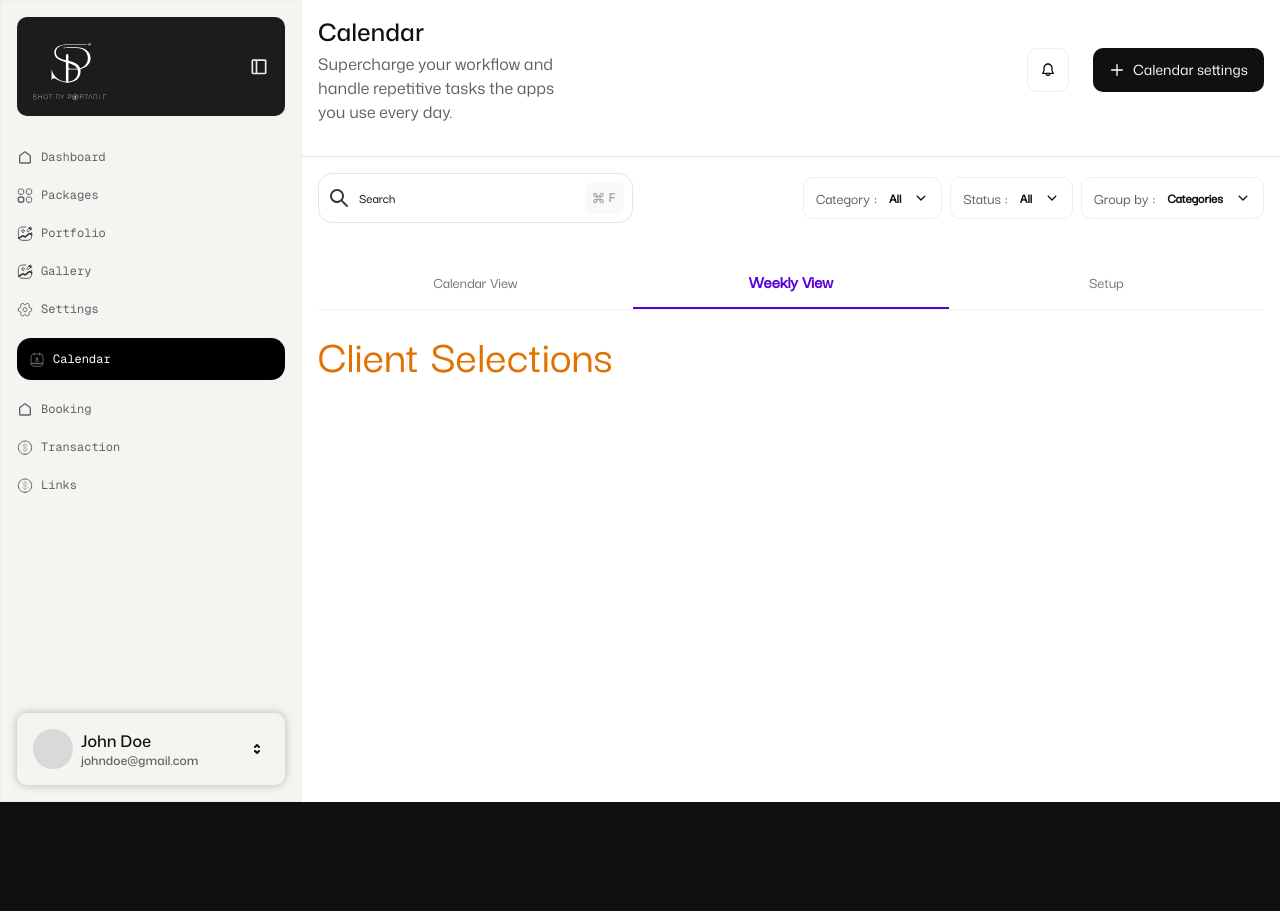
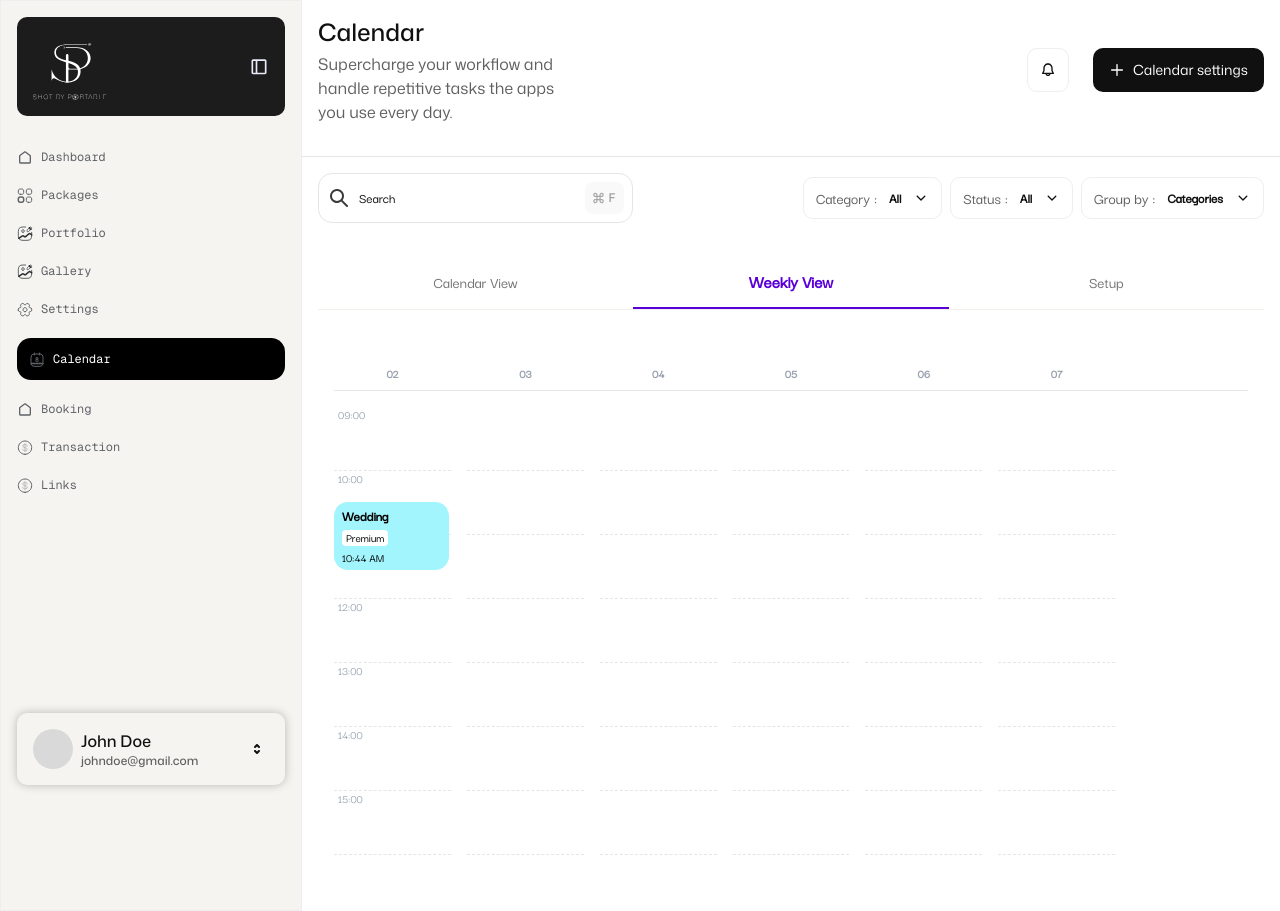
Before and after one commit to oluwaferanmi12/photography, a Next.js app: page /calendar in a window 1280 px wide. Both pictures are taken after a click on the element "Weekly View". Before the commit the page ends 802 px from the top, so only its background shows below. Built offline with nearby package versions, Linux system fonts and the light colour scheme; a web font is replaced by a local one; what @ant-design/nextjs-registry would draw is missing.

Commit message:
update on calendar and weekly vide

```diff
--- a/src/app/(admin)/calendar/page.tsx
+++ b/src/app/(admin)/calendar/page.tsx
@@ -6,7 +6,18 @@ import AdminPageLayout from "@/adminLayouts/admin-page-layout";
 import { Input } from "@/components/inputs/input";
 import "react-datepicker/dist/react-datepicker.css";
 import { AdminSubmitButton } from "@/components/admin-components/sideNav/SubmitButtons/Button";
-import CalendarSchedule from "@/components/admin-components/sideNav/calendar-view/page";
+import CalendarSchedule from "@/components/admin-components/sideNav/calendar-view/calendarView";
+import WeeklyCalendar from "@/components/admin-components/sideNav/weekly-view/weekly-view";
+
+const sampleEvents = [
+  {
+    id: 1,
+    title: "Wedding",
+    tag: "Premium",
+    startDatetime: "2025-06-05T10:44:00",
+    endDatetime: "2025-06-05T12:00:00",
+  },
+];
 
 export default function AdminCalendar() {
   const [openCalendarDetails, setOpenCalendarDetails] = useState(false);
@@ -63,6 +74,10 @@ export default function AdminCalendar() {
               <div>
                 <CalendarSchedule />
               </div>
+            ) : activeTab === "weekly-view" ? (
+              <div>
+                <WeeklyCalendar events={sampleEvents} />;
+              </div>
             ) : (
               <div>
                 <h3 className="text-5xl text-amber-600">Client Selections</h3>
--- /dev/null
+++ b/src/components/admin-components/sideNav/weekly-view/weekly-view.tsx
@@ -0,0 +1,81 @@
+// WeeklyCalendar.tsx
+import React from "react";
+import { format, getDay, parseISO } from "date-fns";
+import clsx from "clsx";
+
+const hours = ["09:00", "10:00", "11:00", "12:00", "13:00", "14:00", "15:00"];
+const weekDays = ["Mon", "Tues", "Wed", "Thu", "Fri", "Sat"];
+
+const getDayIndex = (dateStr: string) => {
+  const day = getDay(parseISO(dateStr)); // Sunday = 0
+  return day === 0 ? 6 : day - 1; // Monday = 0, Saturday = 5
+};
+
+const WeeklyCalendar = ({ events }: { events: EventType[] }) => {
+  return (
+    <div className="overflow-x-auto p-4">
+      <div className="grid grid-cols-7 gap-4 min-w-[800px]">
+        {weekDays.map((day, i) => (
+          <div key={i} className="text-center font-semibold text-sm pb-2">
+            <div>{day}</div>
+            <div className="text-gray-400 text-xs">
+              {format(new Date(2025, 5, 2 + i), "dd")}
+            </div>
+          </div>
+        ))}
+      </div>
+
+      <div className="grid grid-cols-7 gap-4 relative border-t border-gray-200 pt-4">
+        {weekDays.map((_, colIndex) => (
+          <div key={colIndex} className="relative">
+            {hours.map((hour, rowIndex) => (
+              <div
+                key={rowIndex}
+                className="h-16 border-b border-dashed text-xs text-gray-400 pl-1"
+              >
+                {colIndex === 0 && hour}
+              </div>
+            ))}
+          </div>
+        ))}
+
+        {events.map((event) => {
+          const start = parseISO(event.startDatetime);
+          const hour = start.getHours();
+          const minutes = start.getMinutes();
+          const dayIndex = getDayIndex(event.startDatetime);
+          const topOffset = (hour - 9) * 64 + (minutes / 60) * 64; // 64 = h-16 px
+
+          return (
+            <div
+              key={event.id}
+              className={clsx(
+                "absolute w-[calc(100%/7-1rem)] bg-cyan-200 rounded-xl px-2 py-1 text-sm text-black",
+                "left-[calc((100%/7)*" + dayIndex + "+(0.5rem*" + dayIndex + "))]",
+              )}
+              style={{
+                top: topOffset,
+              }}
+            >
+              <div className="font-semibold">{event.title}</div>
+              <div className="text-xs bg-white rounded px-1 inline-block my-1">
+                {event.tag}
+              </div>
+              <div className="text-xs">{format(start, "hh:mm a")}</div>
+            </div>
+          );
+        })}
+      </div>
+    </div>
+  );
+};
+
+type EventType = {
+  id: number;
+  title: string;
+  tag: string;
+  startDatetime: string;
+  endDatetime: string;
+};
+
+export default WeeklyCalendar;
```
Also changed, not shown: src/components/admin-components/sideNav/calendar-view/calendarView.tsx (renamed from src/components/admin-components/sideNav/calendar-view/page.tsx).
